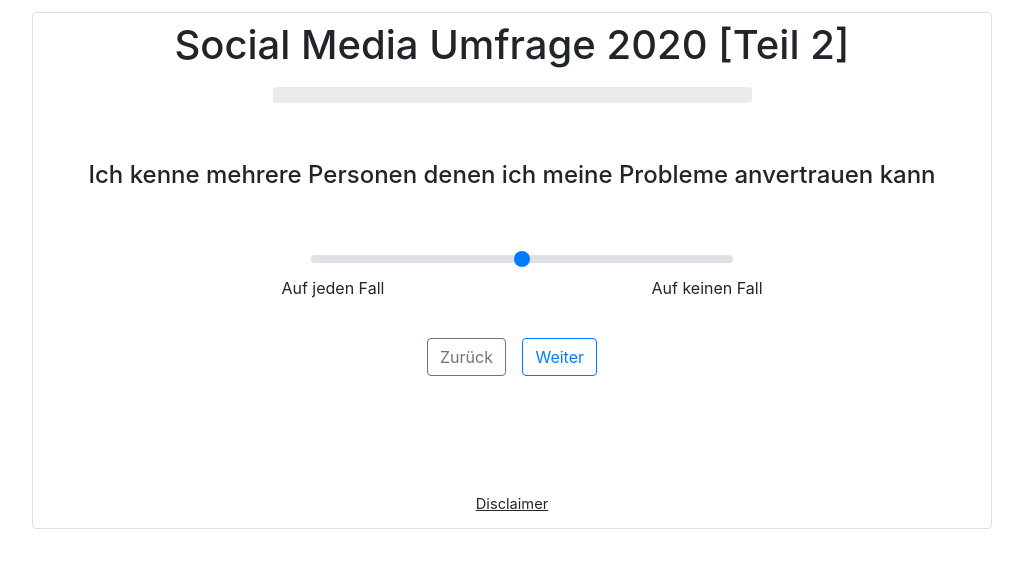
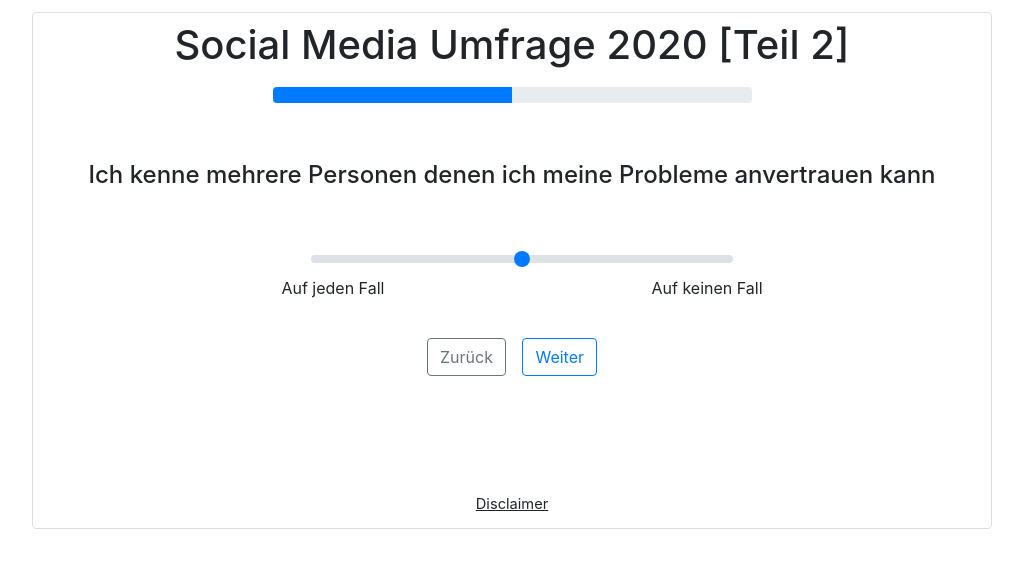
Before and after one commit to TelekomHacker/Social-Media-Umfrage, a PHP site: page /index_10.php in a window 1280 px wide. Shown: the top 568 px of the page, without its empty margins (128-1151 px from the left). Run offline with PHP 8.4, Linux system fonts and the light colour scheme; data that the repository does not hold is empty.

Commit message:
progressabr fix

```diff
--- a/social-media-umfrage/index_10.php
+++ b/social-media-umfrage/index_10.php
@@ -76,7 +76,7 @@ Wir, der Websitebetreiber bzw. Seitenprovider, erheben aufgrund unseres berechti
 	       <div class="header">
 	            <div class="h1" style="">Social Media Umfrage 2020 [Teil 2]</div>
 	            <div class="progress" style="">
-                    <div class="progress-bar" role="progressbar" style="width: 49.97" aria-valuenow="49.97" aria-valuemin="0" aria-valuemax="100"></div>
+                    <div class="progress-bar" role="progressbar" style="width: 49.97%" aria-valuenow="49.97" aria-valuemin="0" aria-valuemax="100"></div>
                 </div>
                 <div class="frage">
                     <div class="h2" style="">Ich kenne mehrere Personen denen ich meine Probleme anvertrauen kann</div>
```
